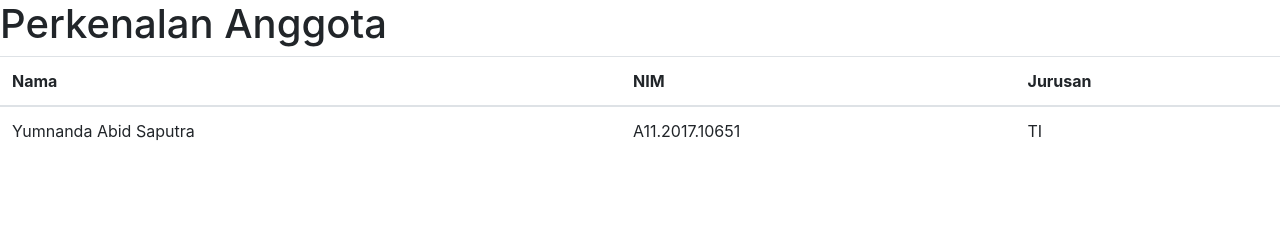
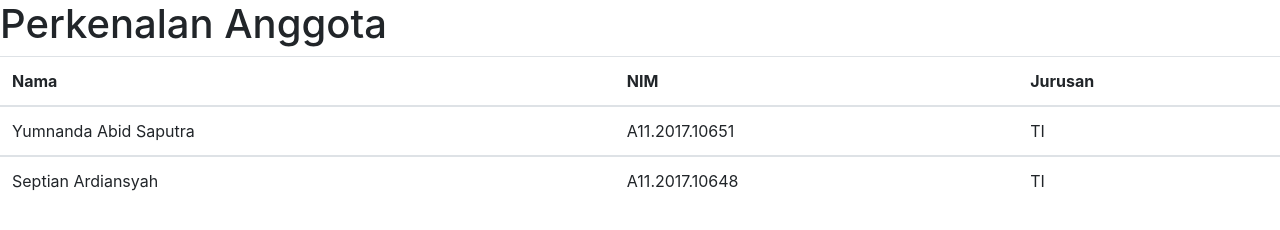
Before and after one commit to dewidepus/belajar-git, a plain HTML site: page index.html in a window 1280 px wide. Drawn offline with nearby package versions, Linux system fonts and the light colour scheme.

Commit message:
namaku loh

```diff
--- a/index.html
+++ b/index.html
@@ -25,7 +25,14 @@
             <td>TI</td>
           </tr>
         </tbody>
-    </table>
+        <tbody>
+          <tr>
+            <td>Septian Ardiansyah</td>
+            <td>A11.2017.10648</td>
+            <td>TI</td>
+          </tr>
+        </tbody>
+  </table>
 
     <script src="https://code.jquery.com/jquery-3.4.1.slim.min.js" integrity="sha384-J6qa4849blE2+poT4WnyKhv5vZF5SrPo0iEjwBvKU7imGFAV0wwj1yYfoRSJoZ+n" crossorigin="anonymous"></script>
     <script src="https://cdn.jsdelivr.net/npm/popper.js@1.16.0/dist/umd/popper.min.js" integrity="sha384-Q6E9RHvbIyZFJoft+2mJbHaEWldlvI9IOYy5n3zV9zzTtmI3UksdQRVvoxMfooAo" crossorigin="anonymous"></script>
```
